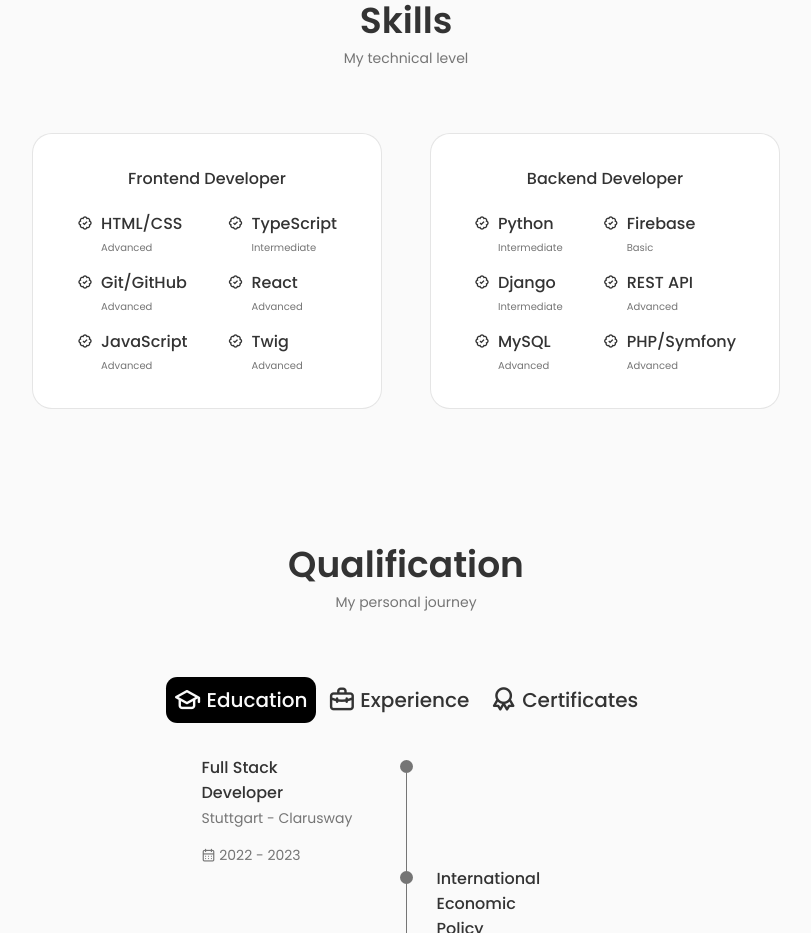
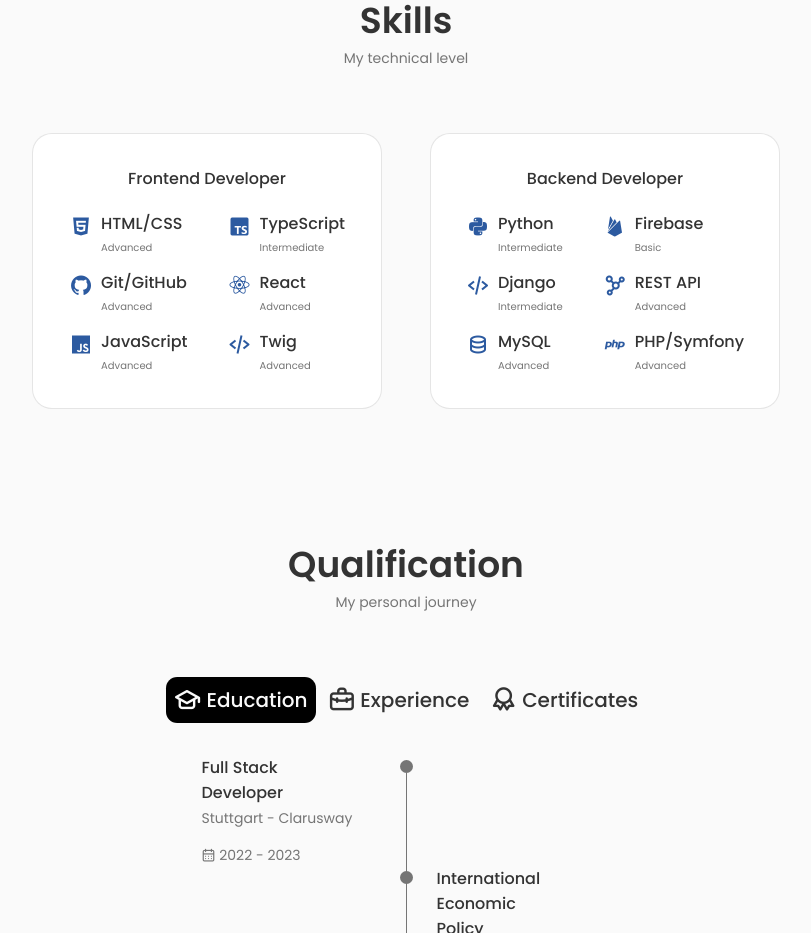
Before and after one commit to iamfatihay/Portfolio, a React (Create React App) app: page / in a window 1280 px wide. Shown: the part 3100-4033 px from the top of the page, without its empty margins (234-1045 px from the left). Built offline with nearby package versions, Linux system fonts and the light colour scheme.

Commit message:
feat: Add technology icons to skills section
- Add brand icons for HTML5, JavaScript, TypeScript, React, Python, PHP, Firebase
- Add hover animations with scale effect
- Add scroll animations with AOS
- Color icons with professional blue theme

```diff
--- a/src/components/skills/Backend.jsx
+++ b/src/components/skills/Backend.jsx
@@ -8,7 +8,7 @@ const Backend = () => {
             <div className="skills__box">
                 <div className="skills__group">
                     <div className="skills__data">
-                        <i className="bx bx-badge-check"></i>
+                        <i className="bx bxl-python skills__icon"></i>
 
                         <div>
                             <h3 className="skills__name">Python</h3>
@@ -16,7 +16,7 @@ const Backend = () => {
                         </div>
                     </div>
                     <div className="skills__data">
-                        <i className="bx bx-badge-check"></i>
+                        <i className="bx bx-code-alt skills__icon"></i>
 
                         <div>
                             <h3 className="skills__name">Django</h3>
@@ -24,7 +24,7 @@ const Backend = () => {
                         </div>
                     </div>
                     <div className="skills__data">
-                        <i className="bx bx-badge-check"></i>
+                        <i className="bx bx-data skills__icon"></i>
 
                         <div>
                             <h3 className="skills__name">MySQL</h3>
@@ -35,7 +35,7 @@ const Backend = () => {
 
                 <div className="skills__group">
                     <div className="skills__data">
-                        <i className="bx bx-badge-check"></i>
+                        <i className="bx bxl-firebase skills__icon"></i>
 
                         <div>
                             <h3 className="skills__name">Firebase</h3>
@@ -43,7 +43,7 @@ const Backend = () => {
                         </div>
                     </div>
                     <div className="skills__data">
-                        <i className="bx bx-badge-check"></i>
+                        <i className="bx bx-network-chart skills__icon"></i>
 
                         <div>
                             <h3 className="skills__name">REST API</h3>
@@ -51,7 +51,7 @@ const Backend = () => {
                         </div>
                     </div>
                     <div className="skills__data">
-                        <i className="bx bx-badge-check"></i>
+                        <i className="bx bxl-php skills__icon"></i>
 
                         <div>
                             <h3 className="skills__name">PHP/Symfony</h3>
--- a/src/components/skills/Frontend.jsx
+++ b/src/components/skills/Frontend.jsx
@@ -8,7 +8,7 @@ const Frontend = () => {
             <div className="skills__box">
                 <div className="skills__group">
                     <div className="skills__data">
-                        <i className="bx bx-badge-check"></i>
+                        <i className="bx bxl-html5 skills__icon"></i>
 
                         <div>
                             <h3 className="skills__name">HTML/CSS</h3>
@@ -16,7 +16,7 @@ const Frontend = () => {
                         </div>
                     </div>
                     <div className="skills__data">
-                        <i className="bx bx-badge-check"></i>
+                        <i className="bx bxl-github skills__icon"></i>
 
                         <div>
                             <h3 className="skills__name">Git/GitHub</h3>
@@ -25,7 +25,7 @@ const Frontend = () => {
                     </div>
 
                     <div className="skills__data">
-                        <i className="bx bx-badge-check"></i>
+                        <i className="bx bxl-javascript skills__icon"></i>
 
                         <div>
                             <h3 className="skills__name">JavaScript</h3>
@@ -36,7 +36,7 @@ const Frontend = () => {
 
                 <div className="skills__group">
                     <div className="skills__data">
-                        <i className="bx bx-badge-check"></i>
+                        <i className="bx bxl-typescript skills__icon"></i>
 
                         <div>
                             <h3 className="skills__name">TypeScript</h3>
@@ -45,7 +45,7 @@ const Frontend = () => {
                     </div>
 
                     <div className="skills__data">
-                        <i className="bx bx-badge-check"></i>
+                        <i className="bx bxl-react skills__icon"></i>
 
                         <div>
                             <h3 className="skills__name">React</h3>
@@ -53,7 +53,7 @@ const Frontend = () => {
                         </div>
                     </div>
                     <div className="skills__data">
-                        <i className="bx bx-badge-check"></i>
+                        <i className="bx bx-code-alt skills__icon"></i>
 
                         <div>
                             <h3 className="skills__name">Twig</h3>
--- a/src/components/skills/Skills.jsx
+++ b/src/components/skills/Skills.jsx
@@ -1,21 +1,32 @@
-import React from 'react';
+import React from "react";
 import "./skills.css";
-import Frontend from './Frontend';
-import Backend from './Backend';
-
+import Frontend from "./Frontend";
+import Backend from "./Backend";
 
 const Skills = () => {
     return (
         <section className="skills section" id="skills">
-            <h2 className="section__title">Skills</h2>
-            <span className="section__subtitle">My technical level</span>
+            <h2 className="section__title" data-aos="fade-up">
+                Skills
+            </h2>
+            <span
+                className="section__subtitle"
+                data-aos="fade-up"
+                data-aos-delay="100"
+            >
+                My technical level
+            </span>
 
             <div className="skills__container container grid">
-                <Frontend/>
-                <Backend/>
+                <div data-aos="fade-right" data-aos-delay="200">
+                    <Frontend />
+                </div>
+                <div data-aos="fade-left" data-aos-delay="300">
+                    <Backend />
+                </div>
             </div>
         </section>
-    )
-}
+    );
+};
 
-export default Skills
+export default Skills;
--- a/src/components/skills/skills.css
+++ b/src/components/skills/skills.css
@@ -1,70 +1,81 @@
-.skills__container{
-    grid-template-columns: repeat(2,350px);
+.skills__container {
+    grid-template-columns: repeat(2, 350px);
     column-gap: 3rem;
     justify-content: center;
 }
-.skills__content{
+.skills__content {
     background-color: var(--container-color);
     border: 1px solid rgba(0, 0, 0, 0.1);
     padding: 2rem 4rem;
     border-radius: 1.25rem;
 }
-.skills__title{
+.skills__title {
     font-size: var(--normal-font-size);
     font-weight: var(--font-medium);
     text-align: center;
     margin-bottom: var(--mb-1-5);
 }
-.skills__box{
+.skills__box {
     display: flex;
     justify-content: center;
     column-gap: 2.5rem;
 }
-.skills__group{
+.skills__group {
     display: grid;
     align-items: flex-start;
     row-gap: 1rem;
 }
-.skills__data{
+.skills__data {
     display: flex;
     column-gap: 0.5rem;
 }
-.skills .bx-badge-check{
+.skills .bx-badge-check {
     font-size: 1rem;
     color: var(--title-color);
 }
-.skills__name{
+
+.skills__icon {
+    font-size: 1.5rem;
+    color: var(--first-color);
+    transition: all 0.3s ease;
+}
+
+.skills__data:hover .skills__icon {
+    transform: scale(1.1);
+    color: var(--first-color-alt);
+}
+.skills__name {
     font-size: var(--normal-font-size);
     font-weight: var(--font-medium);
     line-height: 18px;
 }
-.skills__level{
+.skills__level {
     font-size: var(--tiny-font-size);
 }
 /*=============== BREAKPOINTS ===============*/
 /* For large devices */
 @media screen and (max-width: 992px) {
-    .skills__container{
+    .skills__container {
         grid-template-columns: max-content;
         row-gap: 2rem;
     }
 }
 
 @media screen and (max-width: 576px) {
-    .skills__container{
+    .skills__container {
         grid-template-columns: 1fr;
     }
-    .skills__content{
+    .skills__content {
         padding: 1.5rem;
     }
 }
 
 /* For small devices */
 @media screen and (max-width: 350px) {
-    .skills__box{
+    .skills__box {
         column-gap: 1.25rem;
     }
-    .skills__name{
+    .skills__name {
         font-size: var(--small-font-size);
     }
 }
```
Lines whose indentation alone changed are shown as unchanged.
